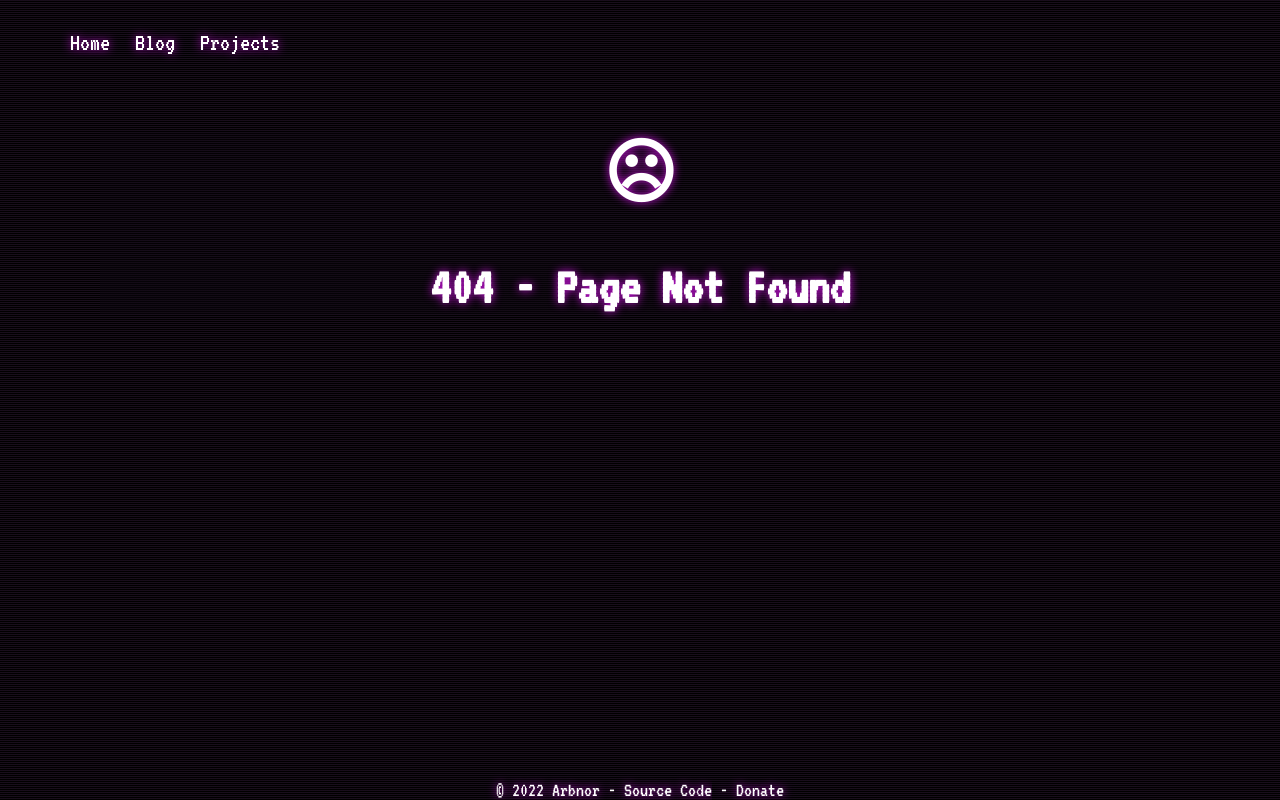
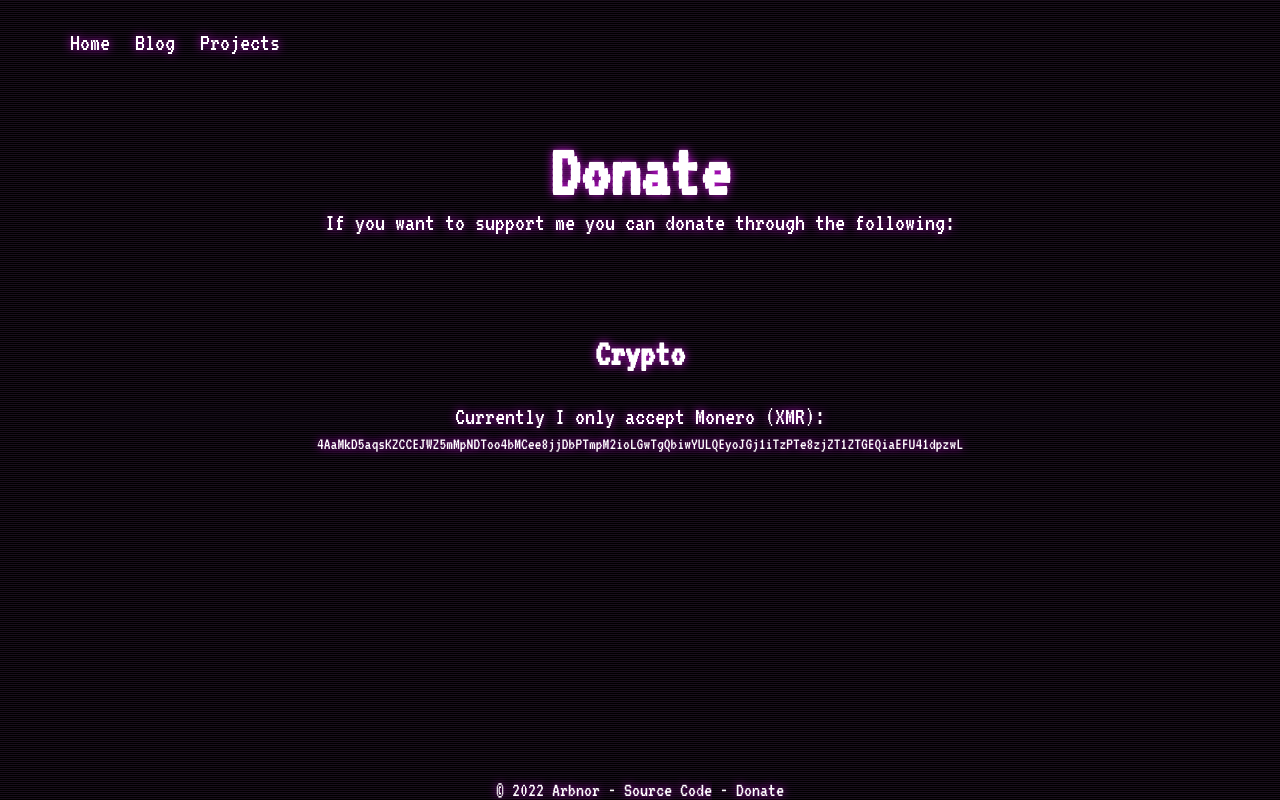
Before and after one commit to codenor/arbnor.xyz, a Next.js app in the folder app/: page /donate in a window 1280 px wide. Before the commit this address had no page. Built offline with nearby package versions, Linux system fonts and the light colour scheme.

Commit message:
💸 Add donation page

```diff
--- a/app/components/Footer.js
+++ b/app/components/Footer.js
@@ -4,8 +4,8 @@ const sourceHandle = () => {
   document.location.href = "https://github.com/codenor/arbnor.xyz";
 };
 
-const kofiHandle = () => {
-  document.location.href = "https://ko-fi.com/arbnor";
+const donateHandle = () => {
+  document.location.href = "https://arbnor.xyz/donate";
 };
 
 function Footer() {
@@ -16,7 +16,7 @@ function Footer() {
         &copy; {new Date().getFullYear()} Arbnor -{" "}
         <a onClick={sourceHandle}>Source Code</a>
         <a> - </a>
-        <a onClick={kofiHandle}>Donate</a>
+        <a onClick={donateHandle}>Donate</a>
       </p1>
     </div>
   );
--- /dev/null
+++ b/app/pages/donate.js
@@ -0,0 +1,16 @@
+import React from "react";
+import { MdContentCopy } from 'react-icons/md'
+
+export default function donations() {
+  return (
+    <div className="donate-container">
+      <div className="donate-card">
+        <h1>Donate</h1>
+        <p>If you want to support me you can donate through the following:</p>
+        <h2>Crypto</h2>
+        <p>Currently I only accept Monero (XMR):</p>
+        <p2>4AaMkD5aqsKZCCEJWZ5mMpNDToo4bMCee8jjDbPTmpM2ioLGwTgQbiwYULQEyoJGj1iTzPTe8zjZT1ZTGEQiaEFU41dpzwL</p2>
+      </div>
+    </div>
+  );
+}
--- a/app/styles/globals.css
+++ b/app/styles/globals.css
@@ -220,3 +220,32 @@ body {
     margin-bottom: 15px;
   }
 }
+
+/*------------------- donation page -------------------*/
+
+.donate-container {
+  text-align: center;
+  margin: 0 100px;
+}
+
+.donate-card {
+  font-size: 25px;
+}
+
+.donate-card p2 {
+  font-size: 17px;
+}
+
+.donate-card h1 {
+  font-size: 75px;
+  margin-bottom: 0;
+  margin-top: 50px;
+}
+
+.donate-card p {
+  margin: 0;
+}
+
+.donate-card h2 {
+  margin-top: 100px;
+}
```
